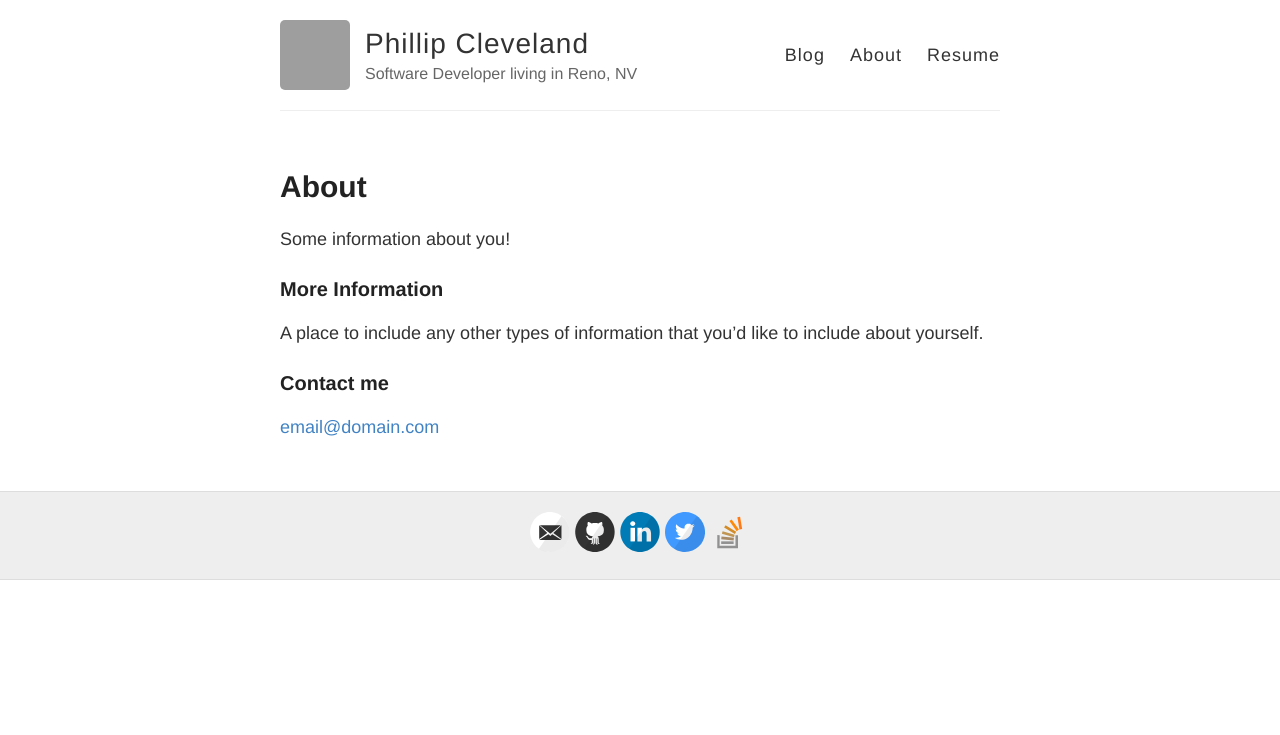
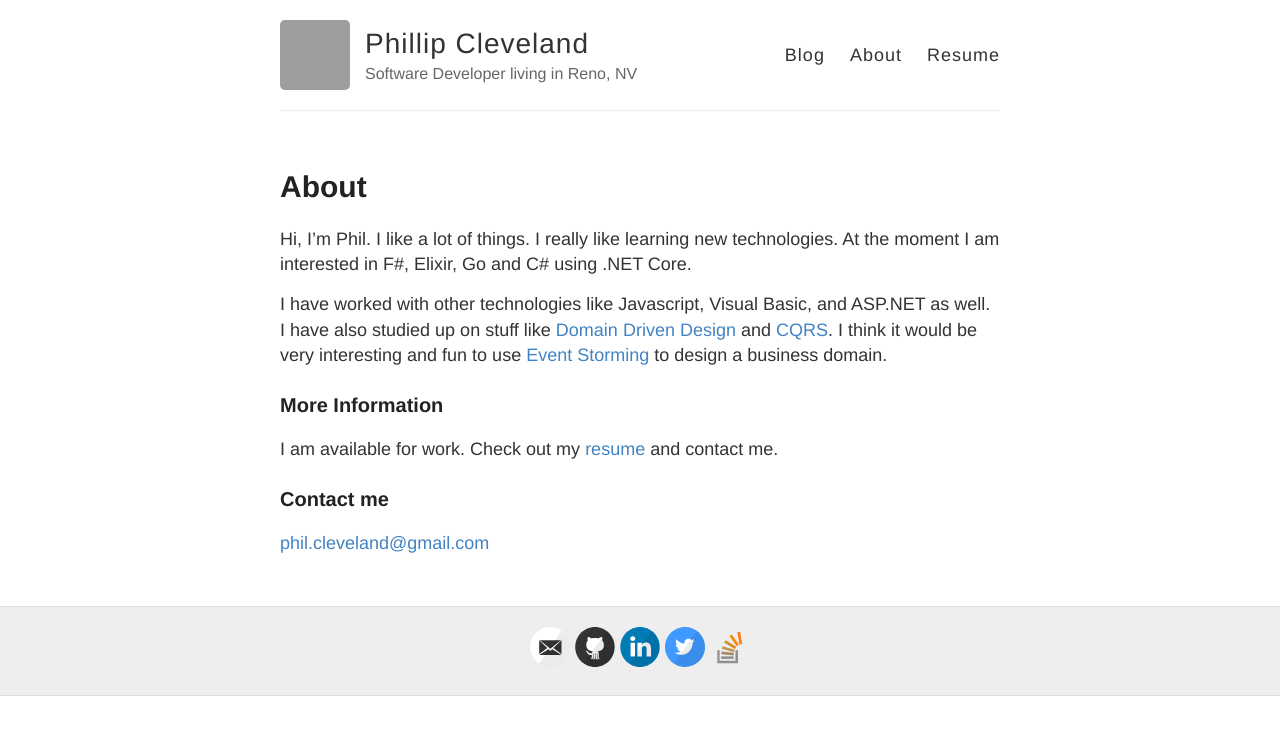
Before and after one commit to philcleveland/philcleveland.github.io, a Jekyll site: the page built from about.md, in a window 1280 px wide. Shown: the top 735 px of the page. Built offline with Jekyll 4.4.1, drawn with Linux system fonts in a browser that asks for light colours; grey boxes are pictures that could not be loaded.

Commit message:
New Post. Updated Links. Updated About

```diff
--- a/about.md
+++ b/about.md
@@ -4,12 +4,18 @@ title: About
 permalink: /about/
 ---
 
-Some information about you!
+Hi, I'm Phil.
+  I like a lot of things.  I really like learning new technologies. At the moment I am interested
+in F#, Elixir, Go and C# using .NET Core.
+
+I have worked with other technologies like Javascript, Visual Basic, and ASP.NET as well.  I have also studied up on stuff like [Domain Driven Design](https://en.wikipedia.org/wiki/Domain-driven_design){:target="_blank"} and
+[CQRS](http://martinfowler.com/bliki/CQRS.html){:target="_blank"}.  I think it would be very interesting and fun to use [Event Storming](http://ziobrando.blogspot.com/2013/11/introducing-event-storming.html){:target="_blank"}
+to design a business domain.
 
 ### More Information
 
-A place to include any other types of information that you'd like to include about yourself.
+I am available for work.  Check out my [resume]({{ site.baseurl }}/resume) and contact me.
 
 ### Contact me
 
-[email@domain.com](mailto:phil.cleveland@gmail.com)
+[phil.cleveland@gmail.com](mailto:phil.cleveland@gmail.com)
```
Also changed, not shown: _posts/2016-12-27-Blogging-With-Jekyll.md (added, +19 -0 lines), _posts/2016-12-27-Hello-World.md (+1 -1 lines).
